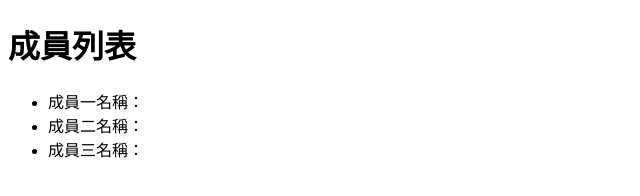
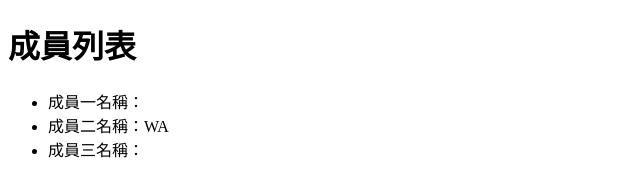
Before and after one commit to lynnliang34/1106-2, a plain HTML site: page index.html in a window 1280 px wide. Shown: the full height of the page, 0-640 px from the left. Drawn offline with Linux system fonts and the light colour scheme.

Commit message:
新增 成員二名稱

```diff
--- a/index.html
+++ b/index.html
@@ -9,7 +9,7 @@
     <h1>成員列表</h1>
     <ul>
       <li>成員一名稱：</li>
-      <li>成員二名稱：</li>
+      <li>成員二名稱：WA</li>
       <li>成員三名稱：</li>
     </ul>
   </body>
```
